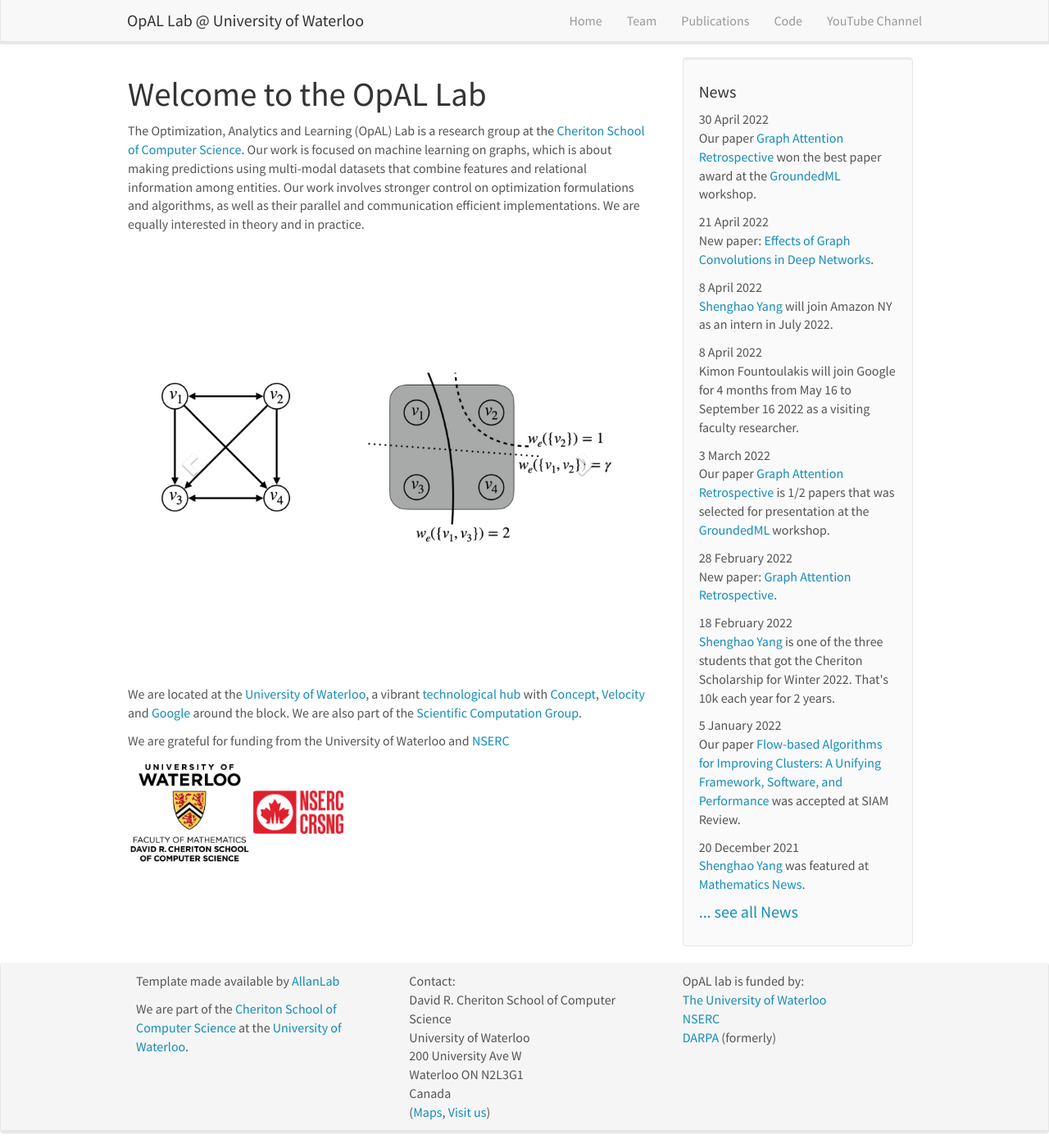
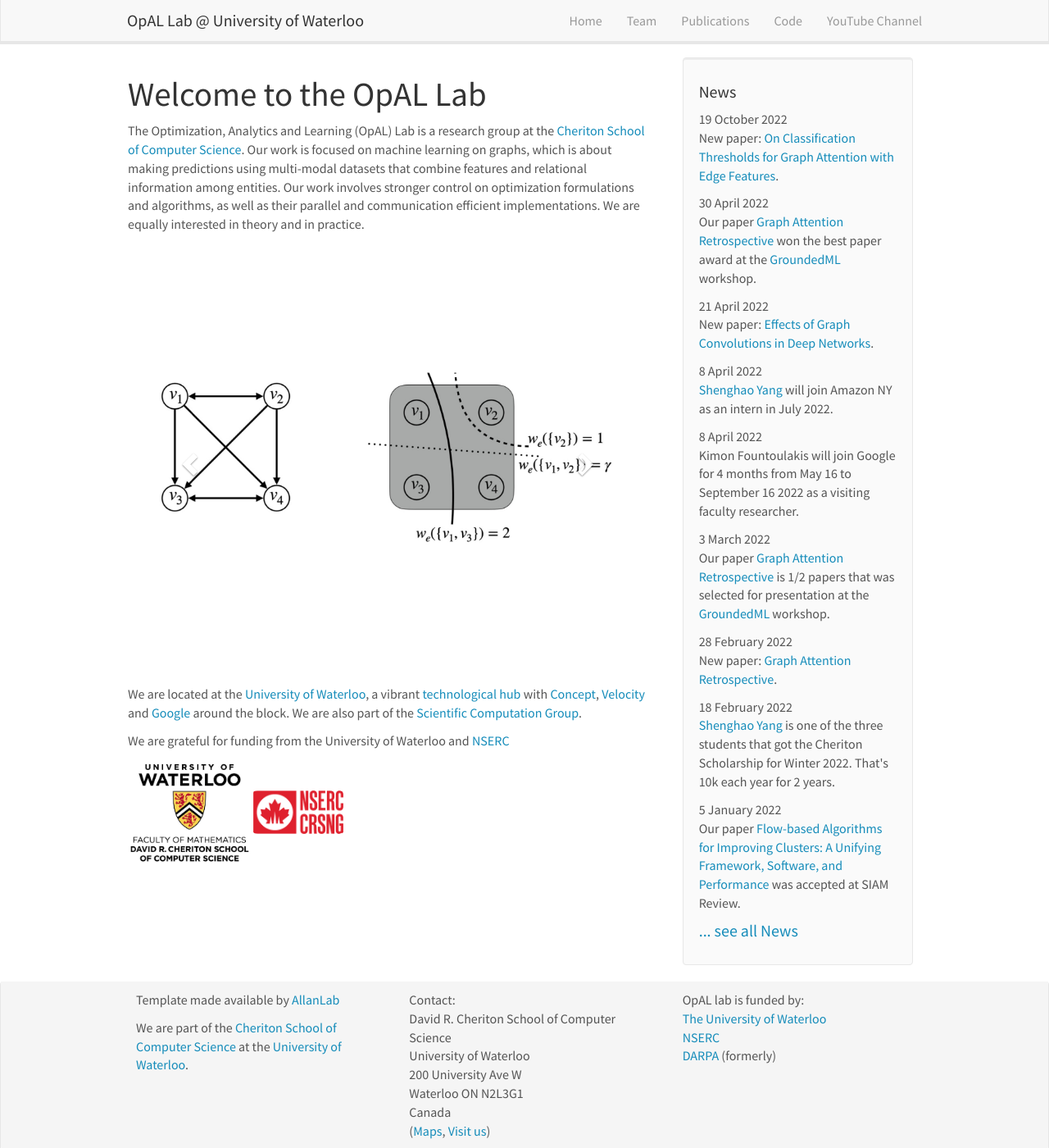
Before and after one commit to opallab/opallab.github.io, a Jekyll site: the page built from _pages/home.md, in a window 1280 px wide and 1400 px high. Shown: the whole window at 82% size. Built offline with Jekyll 4.4.1, drawn with Linux system fonts in a browser that asks for light colours; nearby versions of some CDN libraries.

Commit message:
added news

```diff
--- a/_data/news.yml
+++ b/_data/news.yml
@@ -1,3 +1,6 @@
+- date: 19 October 2022
+  headline: "New paper: <a href='https://arxiv.org/pdf/2210.10014.pdf'>On Classification Thresholds for Graph Attention with Edge Features</a>."
+
 - date: 30 April 2022
   headline: "Our paper <a href='https://arxiv.org/abs/2202.13060'>Graph Attention Retrospective</a> won the best paper award at the <a href='https://sites.google.com/view/groundedml2022'>GroundedML</a> workshop."
 
```
